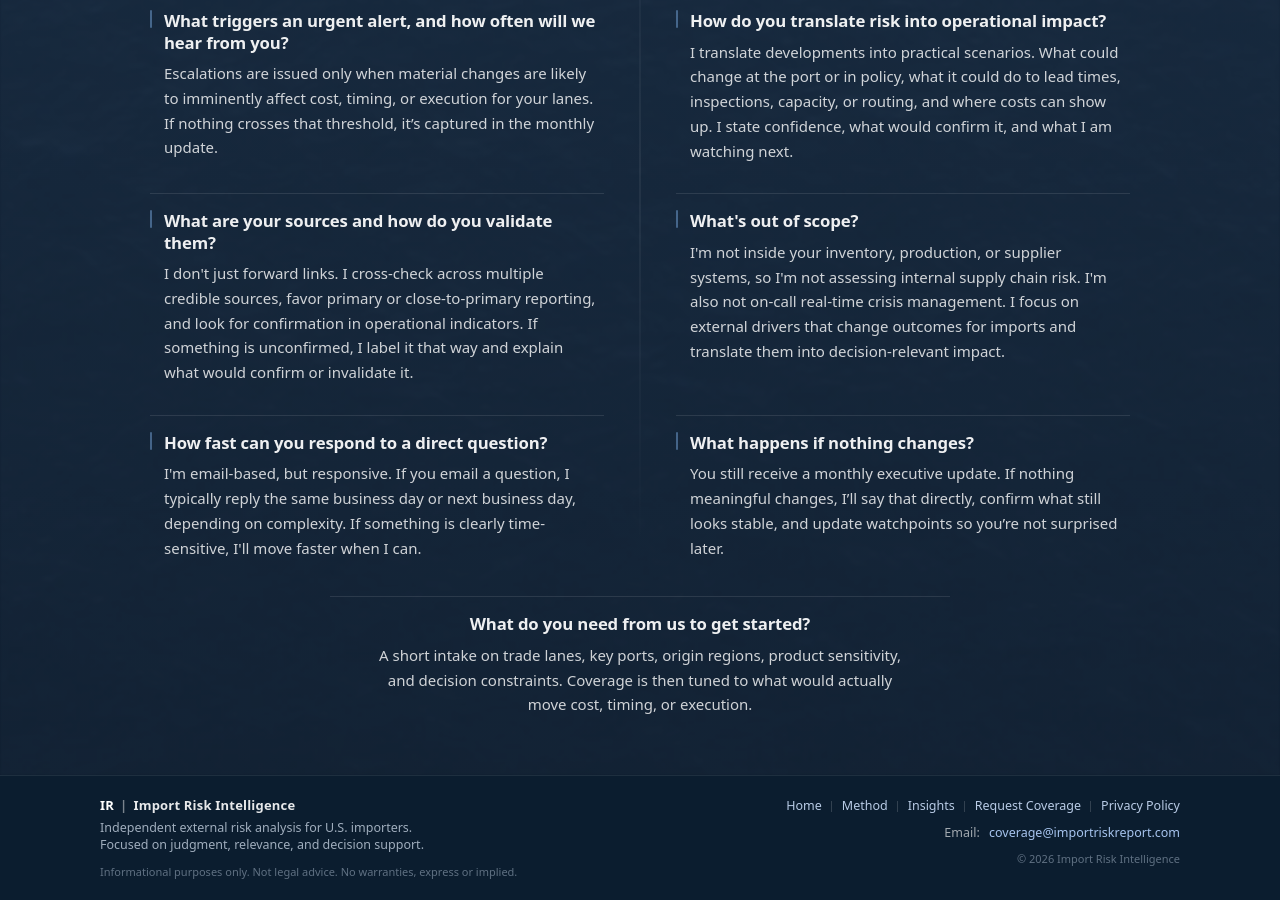
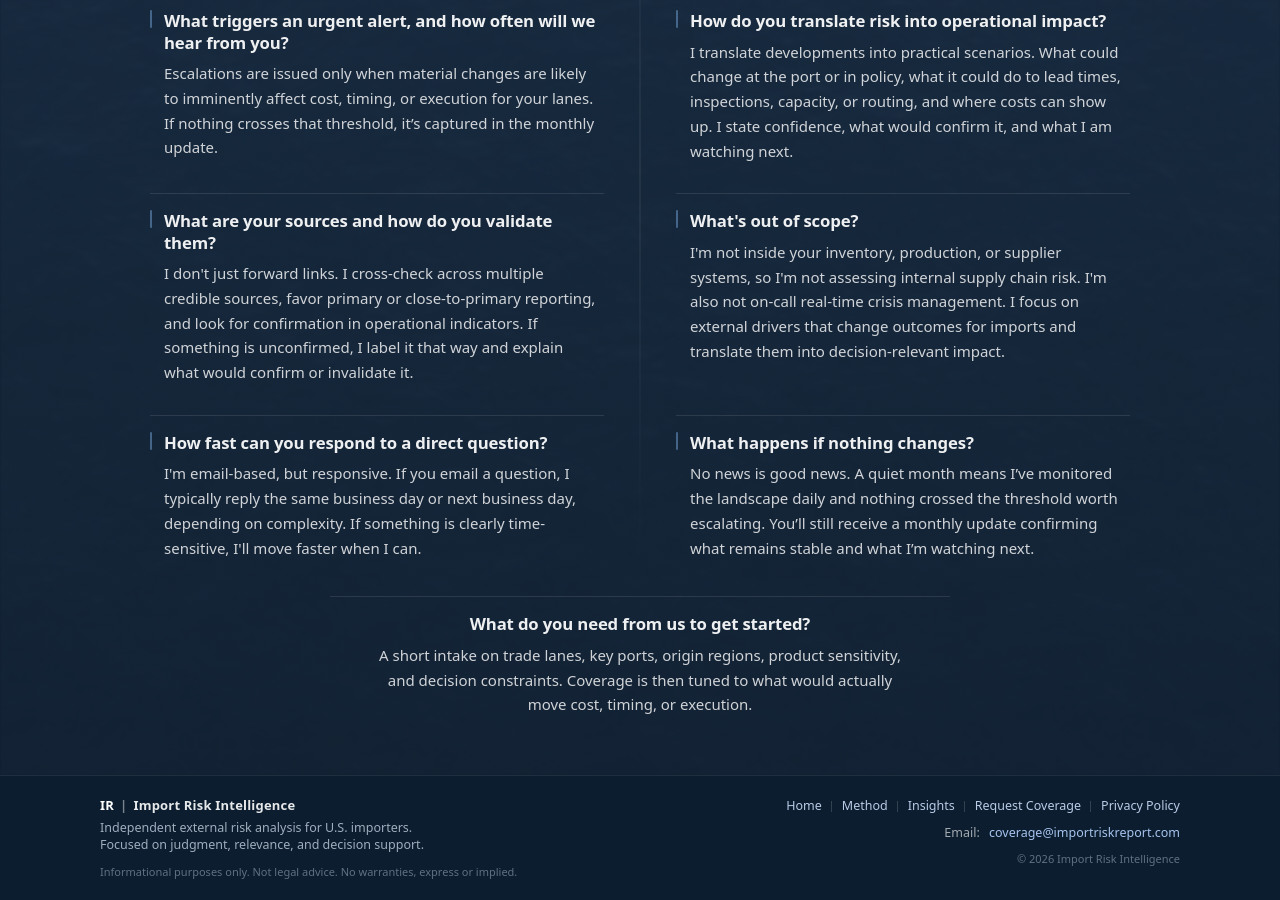
Before and after one commit to importrisk/import-risk-intelligence-site, a Jekyll site: the page built from method.html, in a window 1280 px wide and 900 px high, scrolled down 2600 px. Built offline with Jekyll 4.4.1, drawn with Linux system fonts in a browser that asks for light colours.

Commit message:
Update method.html

```diff
--- a/method.html
+++ b/method.html
@@ -274,8 +274,7 @@ css: /method.css?v=100
             <div class="mp-faq-item" role="listitem">
               <h4 class="mp-q">What happens if nothing changes?</h4>
               <p class="mp-a">
-                You still receive a monthly executive update. If nothing meaningful changes, I’ll say that directly, confirm what still looks stable, and update watchpoints so you’re not surprised later.
-              </p>
+                No news is good news. A quiet month means I’ve monitored the landscape daily and nothing crossed the threshold worth escalating. You’ll still receive a monthly update confirming what remains stable and what I’m watching next. </p>
             </div>
 
           </div>
```
